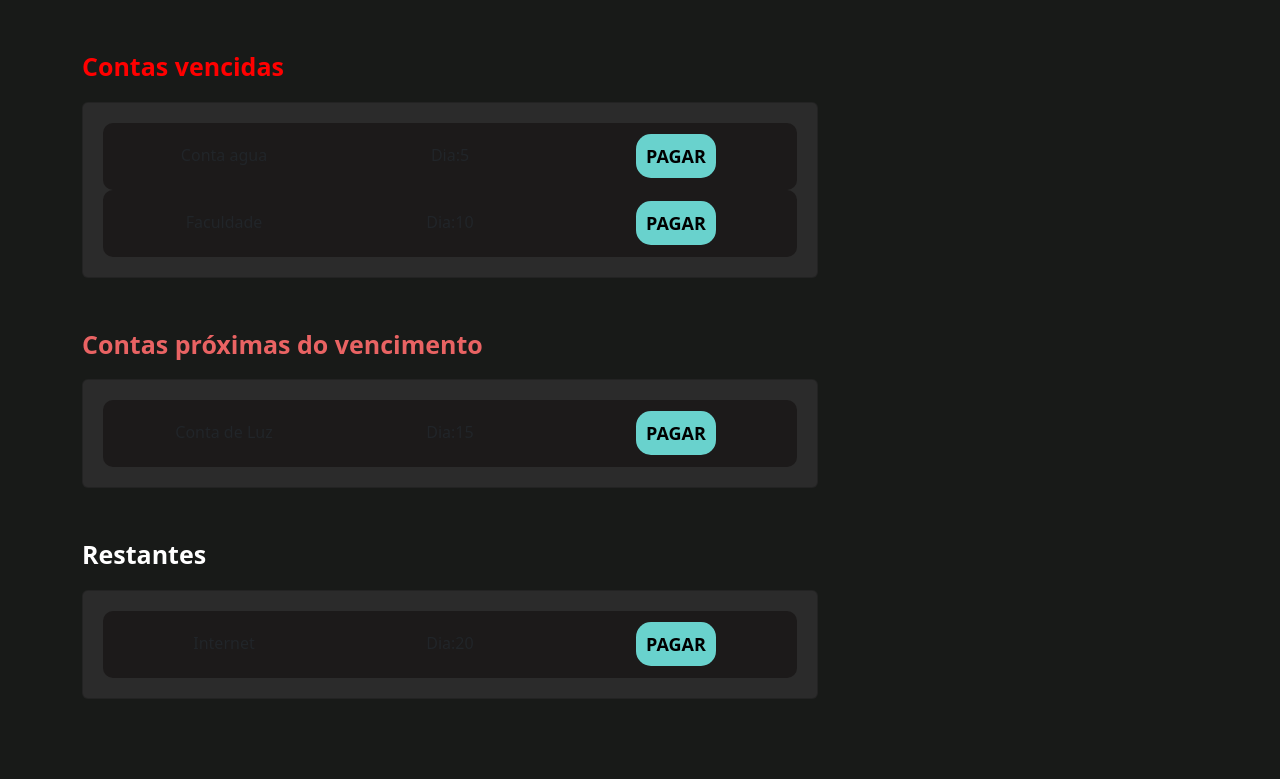
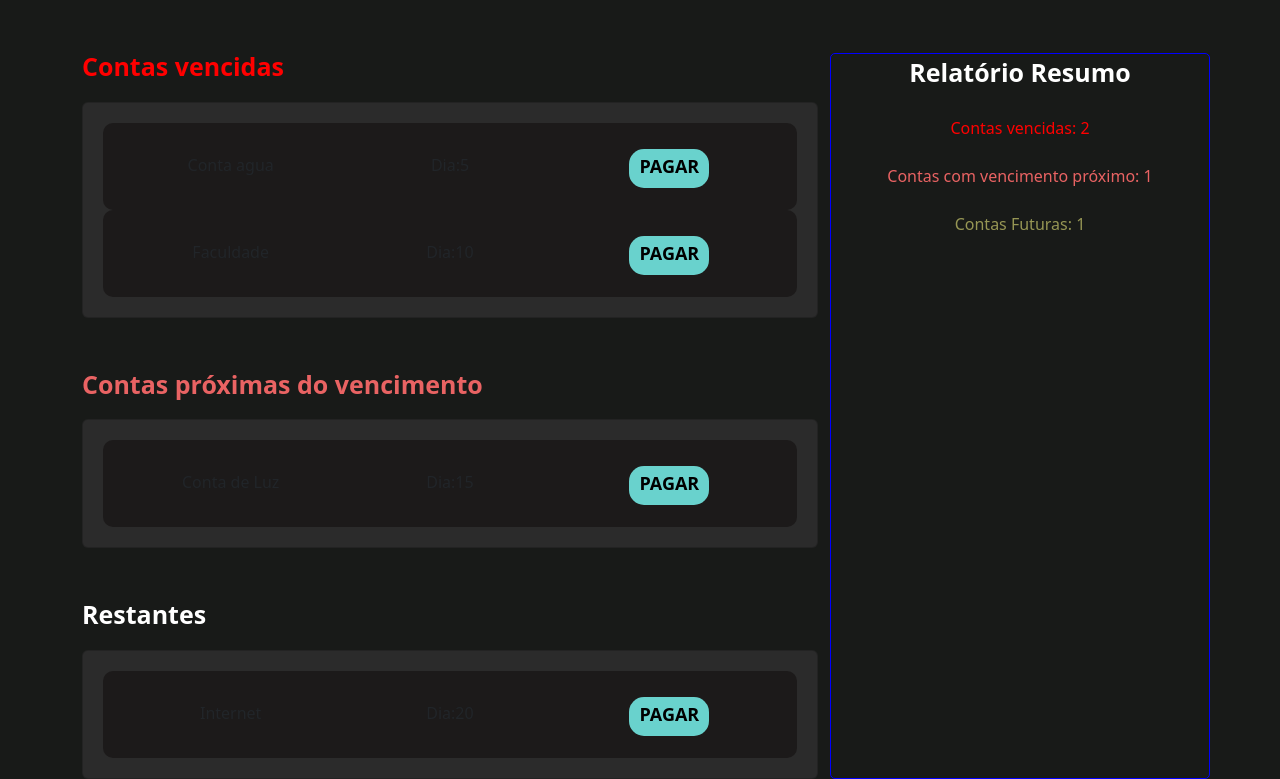
Before and after one commit to Maia1111/PSW_7.0_FINANCE_2023, a Django app: page /contas/ver_contas in a window 1280 px wide. Shown: the part 56-835 px from the top of the page. Before the commit the page ends 754 px from the top, so only its background shows below. Run offline with Django 4.2, Linux system fonts and the light colour scheme; data comes from the database, SQL or seed files in the repository; both versions use the stored data as it was after the commit.

Commit message:
Concluido Relatório Resumo

```diff
--- a/contas/templates/ver_contas.html
+++ b/contas/templates/ver_contas.html
@@ -8,7 +8,7 @@
         .linha-conta{
 
             background-color: var(--dark-color);
-            padding: 20px;
+            padding: 30px;
             border-radius: 10px;
 
         }
@@ -45,7 +45,7 @@
                                         Dia:{{conta.dia_pagamento}}
                                     </div>
                                     <div class="col-md text-center">
-                                        <a href="#" class="botao-principal">PAGAR</a>
+                                        <a href="#" class="botao-principal" style="padding-top: 5px;" >PAGAR</a>
                                     </div>
                                 </div>
                             </div>
@@ -75,7 +75,7 @@
                                             Dia:{{conta.dia_pagamento}}
                                         </div>
                                         <div class="col-md text-center">
-                                            <a href="#" class="botao-principal">PAGAR</a>
+                                            <a href="#" class="botao-principal" style="padding-top: 5px;" >PAGAR</a>
                                         </div>
                                     </div>
                                 </div>
@@ -104,7 +104,7 @@
                                     Dia:{{conta.dia_pagamento}}
                                 </div>
                                 <div class="col-md text-center">
-                                    <a href="#" class="botao-principal">PAGAR</a>
+                                    <a href="#" class="botao-principal" style="padding-top: 5px;;">PAGAR</a>
                                 </div>
                             </div>
                         </div>
@@ -119,8 +119,15 @@
 
             </div>
 
-            <div class="col-md-4">
+            <div style="border: 1px solid; border-color: blue; margin-top: 5px; border-radius: 5px; text-align: center;" class="col-md-4">
+                <span class="fonte-destaque align-center">Relatório Resumo</span>
+                <br>
+                <br>
+                <span style="color: red;">Contas vencidas: {{total_vencidas}}</span> <br><br>
+                <span style="color: #E96363;">Contas com vencimento próximo: {{total_proximas_vencimento}}</span> <br><br>
+                <span style="color: rgb(150, 150, 84);">Contas Futuras: {{total_outras_contas_pagar}}</span><br>
             </div>
+
 
         </div>
 
--- a/contas/views.py
+++ b/contas/views.py
@@ -51,7 +51,10 @@ def ver_contas(request):
     contas_proximas_vencimento = contas.filter(dia_pagamento__lte=DIA_ATUAL+5).filter(dia_pagamento__gte=DIA_ATUAL).exclude(id__in=contas_pagas)
     outras_contas_pagar = contas.exclude(id__in=contas_vencidas).exclude(id__in=contas_proximas_vencimento).exclude(id__in=contas_pagas)
 
-
+    total_vencidas = len(contas_vencidas)
+    total_proximas_vencimento = len(contas_proximas_vencimento)
+    total_outras_contas_pagar = len(outras_contas_pagar)
+    print(total_outras_contas_pagar)
     print(contas_vencidas)
     print(outras_contas_pagar)
 
@@ -59,4 +62,10 @@ def ver_contas(request):
 
 
 
-    return render(request, 'ver_contas.html', {'contas': contas, 'contas_vencidas': contas_vencidas, 'contas_proximas_vencimento': contas_proximas_vencimento, 'outras_contas_pagar':outras_contas_pagar})
+    return render(request, 'ver_contas.html', {'contas': contas,
+                                               'contas_vencidas': contas_vencidas,
+                                               'contas_proximas_vencimento': contas_proximas_vencimento,
+                                               'outras_contas_pagar':outras_contas_pagar,
+                                               'total_vencidas': total_vencidas,
+                                               'total_proximas_vencimento': total_proximas_vencimento,
+                                               'total_outras_contas_pagar': total_outras_contas_pagar,})
```
Also changed, not shown: db.sqlite3.
